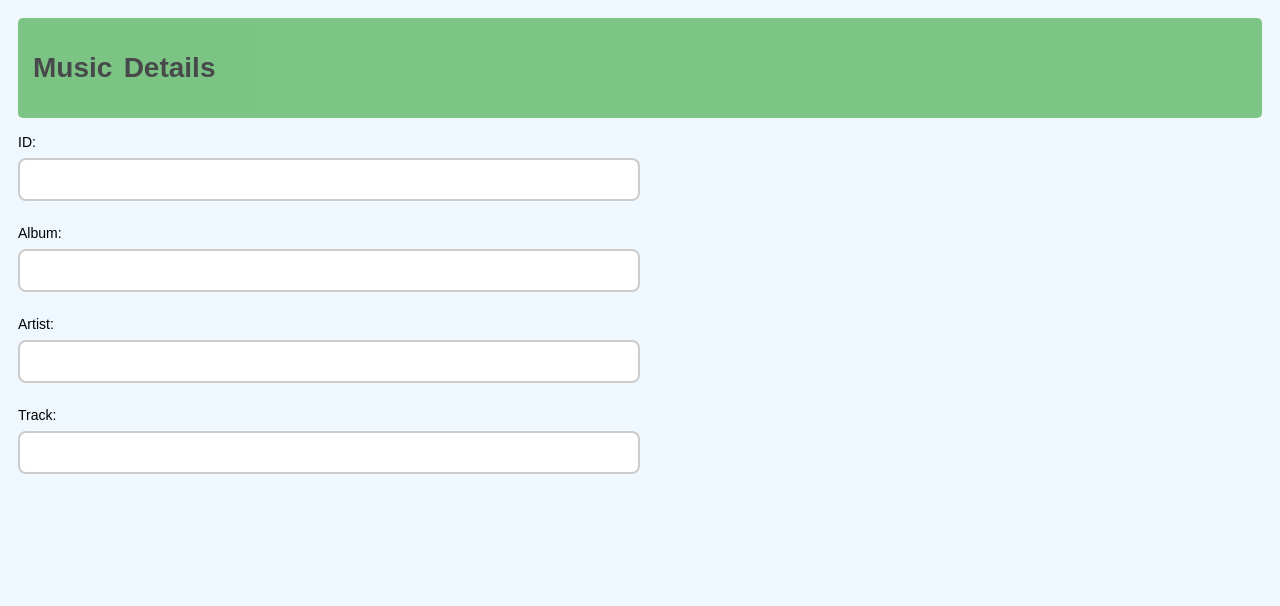
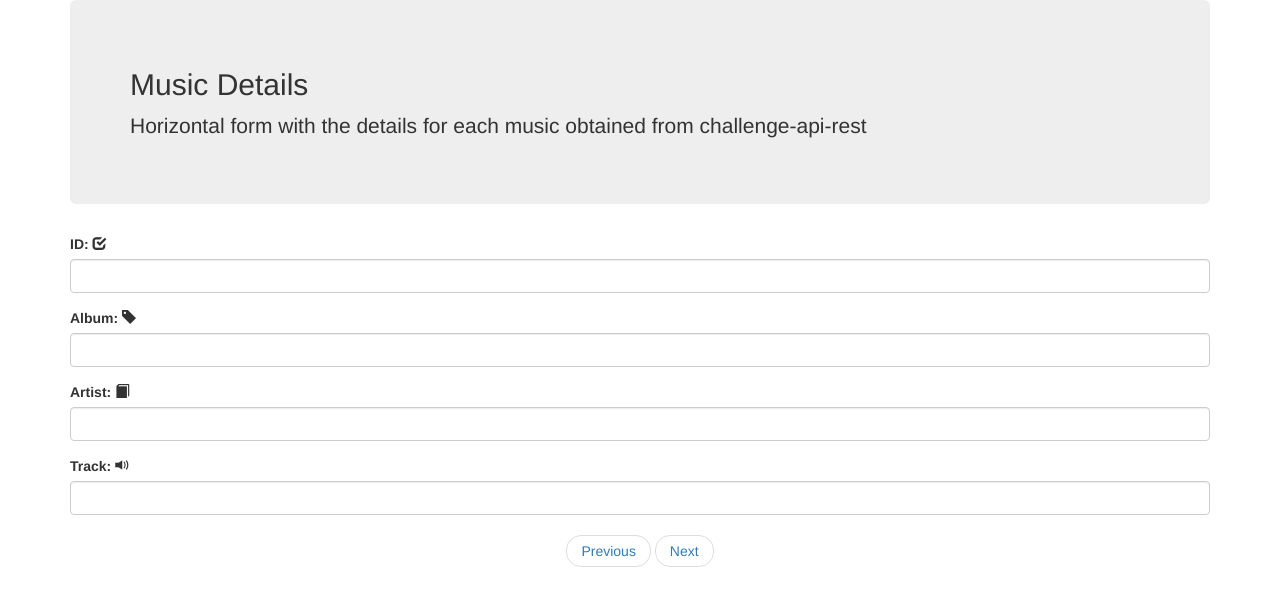
Before and after one commit to apspoliveira/AngularJS, a plain HTML site: page music.html in a window 1280 px wide. Drawn offline with nearby package versions, Linux system fonts and the light colour scheme; some packages are replaced by stand-ins of ours; no server answers.

Commit message:
Add files via upload

```diff
--- a/music.html
+++ b/music.html
@@ -1,31 +1,51 @@
 <!DOCTYPE html>
 <html>
         <head>
+          <title>Music Details</title>
+          <meta charset="utf-8">
+          <meta name="viewport" content="width=device-width, initial-scale=1">
                 <script src="https://ajax.googleapis.com/ajax/libs/angularjs/1.6.4/angular.min.js"></script>
                 <script src = "https://ajax.googleapis.com/ajax/libs/angularjs/1.3.14/angular-route.min.js"></script>
 
+                <link rel="stylesheet" href="https://maxcdn.bootstrapcdn.com/bootstrap/3.3.7/css/bootstrap.min.css">
+                <script src="https://ajax.googleapis.com/ajax/libs/jquery/3.2.1/jquery.min.js"></script>
+                <script src="https://maxcdn.bootstrapcdn.com/bootstrap/3.3.7/js/bootstrap.min.js"></script>
                 <link rel="stylesheet" href="style.css">
 
                 <script src="controller.js"></script>
             </head>
 
-  <div ng-app="myApp" ng-controller="MusicController">
-    <form name"myForm">
-      <div class="header">
-          <h1>Music Details</h1>
+
+  <div class="container" ng-app="myApp" ng-controller="MusicController">
+  <div class = "jumbotron">
+
+        <h2>Music Details</h2>
+        <p>Horizontal form with the details for each music obtained from challenge-api-rest</p>
+      </div>
+    <form  name"myForm">
+        <div class="form-group">
+        <label for="inputdefault">ID: <span class="glyphicon glyphicon-check"></span></label>
+        <input type="text" class="form-control" id="inputdefault" ng-model="id">
         </div>
-      <br>
-        <label>ID:</label>
-        <input type="text" ng-model="id">
-        <br>
-        <label>Album:</label>
-        <input type="text" ng-model="album">
-        <br>
-        <label>Artist:</label>
-        <input type="text" ng-model="artist">
-        <br>
-        <label>Track:</label>
-        <input type="text" ng-model="track">
-      </form>
+        <div class="form-group">
+        <label for="album">Album: <span class="glyphicon glyphicon-tag"></span></label>
+        <input type="text" class="form-control" ng-model="album">
+        </div>
+        <div class="form-group">
+        <label>Artist: <span class="glyphicon glyphicon-book"></span></label>
+        <input type="text" class="form-control" ng-model="artist">
+      </div>
+      <div class="form-group">
+        <label>Track: <span class="glyphicon glyphicon-volume-up"></span></label>
+        <input type="text" class="form-control" ng-model="track">
+       </div>
+    </form>
+
+      <ul class="pager">
+        <li><a href="#">Previous</a></li>
+        <li><a href="#">Next</a></li>
+      </ul>
+  </div>
+    </div>
 
   </div>
--- a/style.less
+++ b/style.less
@@ -7,16 +7,42 @@
 @background-color3: #f1f1f1;
 @color4: #000;
 
+@grid-columns: 12;
+@grid-gutter-width: 30px;
+@grid-float-breakpoint: 768px;
+
+@font: 'Helvetica';
+
+@-moz-document url-prefix( {
+  fieldset {display: table-cell;}
+}
+
+/* Extra small devices (767px and down) */
+@media (max-width: 767px) {
+  .row.vertical-align {
+    display: block; /* Turn off the flexible box layout */
+  }
+}
+
+/* Small devices (tablets, 768p and up) */
+@media (min-width: 768px) {
+  .row.vertical-align {
+    display: flex;
+    align-items: center;
+  }
+}
+
 html {
-    font-family: 'Arial';
+    font-family: @font;
     word-spacing: 0.25em;
     font-size: 14px;
+    font-weight: bold;
     background-color: @background-color;
     overflow-x: hidden;
     overflow-y: scroll;
   }
 
-  table {
+  /*table {
    border-collapse: initial;
    width: 100%;
   }
@@ -31,15 +57,15 @@ html {
   th {
     background-color: @color;
     color:@color2;
-  }
+  }*/
 
   input[type=text], select {
-    width: 50%;
-    padding: 12px 20px;
-    margin: 8px 0;
-    display: -webkit-box;
-    border: 2px solid @border;
-    border-radius: 8px;
+    width: 100%;
+    padding: 22px 20px;
+    margin: 18px 0;
+    display: flex;
+    border: 12px solid @border;
+    border-radius: 18px;
     box-sizing: border-box;
   }
 
@@ -48,22 +74,31 @@ html {
     padding: 10px;
   }
 
-  .header, .footer {
+  .header {
     background-color: @color;
     color: @color3;
     padding: 15px;
     opacity: 0.7;
+    font-size: 18px;
+  }
+
+  .footer {
+    background-color: @color;
+    color: @color3;
+    padding: 15px;
+    opacity: 0.7;
+    font-size: 12px;
   }
 
   ul {
-      list-style-type: none;
+      list-style-type: armenian;
       margin: 0;
       padding: 0;
       background-color: @background-color3;
   }
 
   li {
-    display: inline;
+    display: -webkit-box;
   }
 
   li a {
@@ -81,3 +116,8 @@ html {
     background-color: #555;
     color: white;
   }
+
+.vertical-align {
+  display: flex;
+  flex-direction: row;
+}
```
Also changed, not shown: index.html (+54 -20 lines), Main Interface.png (added), Music Details - First Music.png (added), Music Details - Second Music.png (added), style.css, 1 other file.
